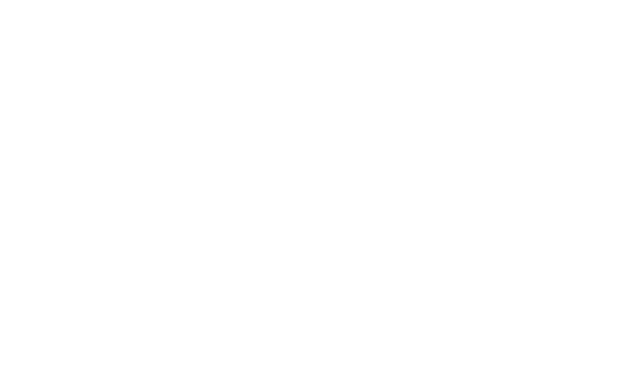
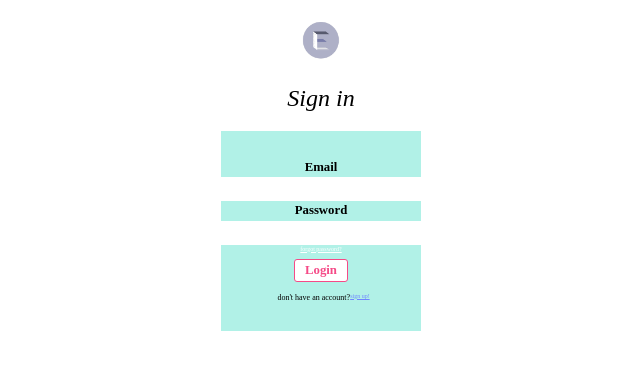
Before and after one commit to codersforcauses/elucidate, a Nuxt app in the folder client/: page /login-page in a window 1280 px wide. Before the commit this address had no page. Shown: the top 370 px of the page, without its empty margins (319-959 px from the left). Built offline with nearby package versions, Linux system fonts and the light colour scheme.

Commit message:
feat(core): WIP login form

```diff
--- /dev/null
+++ b/client/pages/login-page.vue
@@ -0,0 +1,99 @@
+<template>
+<div>
+  <img
+  id="logo"
+  src="~/assets/elucidate-logo.jpg"
+  alt="Elucidate Logo">
+
+
+<div class="sign-in">
+  <h1><em>Sign in</em></h1>
+</div>
+
+
+<div class="enter-info" id="box">
+    <h2>Email</h2>
+    <input type="text">
+
+    <h2>Password</h2>
+    <input type="password">
+    <a href="forgot-password" id="password"><u>forgot password?</u></a>
+
+    <button id="login">Login</button>
+
+    <p>don't have an account? <a href="sign-up" id="sign-up"><u>sign up!</u></a></p>
+</div>
+</div>
+</template>
+
+<style>
+
+div {
+    display: flex;
+    flex-direction: column;
+    justify-content: center;
+    align-items: center;
+    font-family: 'Montserrat';
+
+}
+
+#logo {
+    height: 50px;
+    width: auto;
+    margin: 15px;
+}
+
+.sign-in {
+    font-size: 150%;
+    margin: 0 0 15px 0;
+}
+
+#box {
+    background-color: #53DFCB73;
+    height: 200px;
+    width: 200px;
+    padding: 10px;
+}
+
+h2 {
+    text-align: left;
+    font-size: 80%;
+    font-weight: bold;
+
+}
+
+#password {
+    font-size: 20%;
+    color: white;
+    margin: 0 0 5px 0;
+    text-align: right;
+}
+
+#login {
+    background-color: white;
+    color: #F54A87;
+    border: 1px solid #F54A87;
+    border-radius: 3px;
+    font-size: 80%;
+    font-weight: bold;
+    padding: 1px 10px 1px 10px;
+    margin: 0 0 10px 0;
+}
+
+p,
+#sign-up {
+    display: flex;
+    flex-direction: row;
+    font-size: 50%;
+    justify-content: space-evenly;
+}
+
+p {
+    margin: 0 0 0 5px;
+}
+
+#sign-up{
+    color: #7087FF;
+}
+
+</style>
```
Also changed, not shown: client/assets/elucidate-logo.jpg (added), 2 other files (tests, documents, lock files or other folders).
